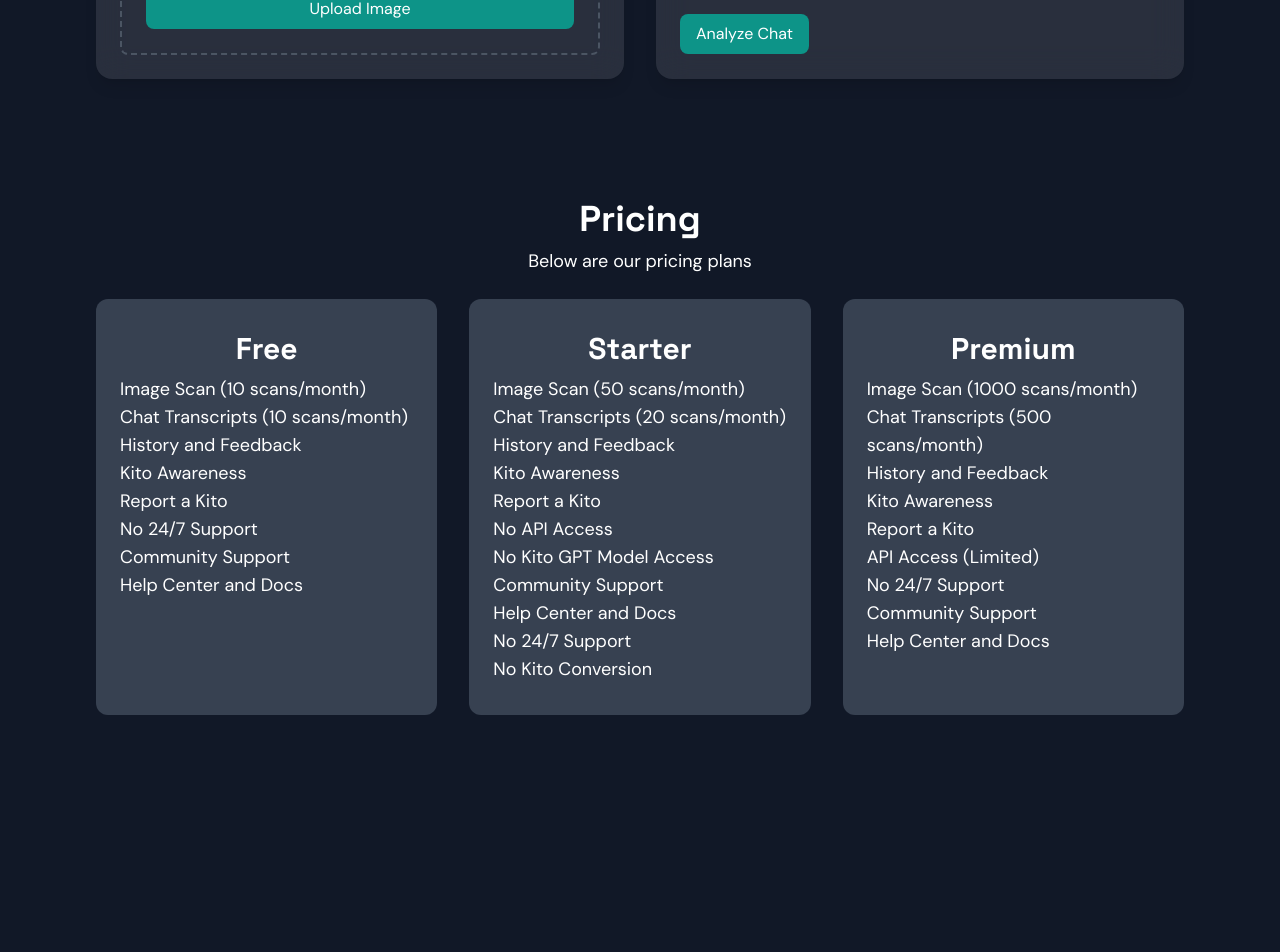
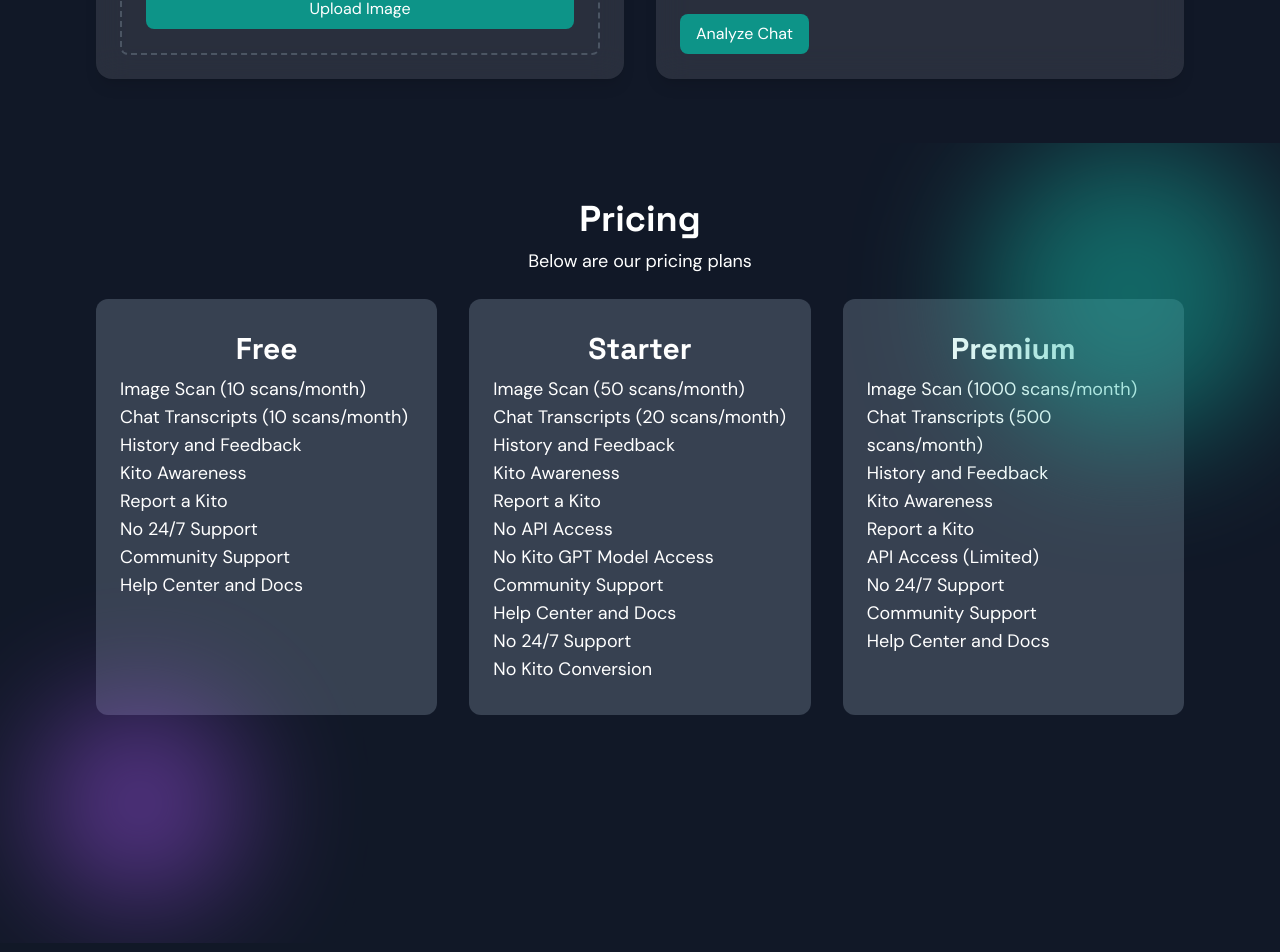
Before and after one commit to CodeGallantX/kitodetector-ai, a Next.js app: page / in a window 1280 px wide. Shown: the part 1569-2521 px from the top of the page. Built offline with nearby package versions, Linux system fonts and the light colour scheme.

Commit message:
UI updates

```diff
--- a/app/components/FAQs.jsx
+++ b/app/components/FAQs.jsx
@@ -35,7 +35,7 @@ const FAQ = () => {
             <button
               onClick={() => toggleFaq(index)}
               className={`w-full text-left py-4 px-6 flex justify-between items-center rounded-xl font-bold transition-all duration-300 ${
-                activeIndex === index ? "bg-teal-600 text-white" : "bg-gray-100 text-gray-900"
+                activeIndex === index ? "bg-teal-600 text-white rounded-t-xl rounded-b-none" : "bg-gray-100 text-gray-900"
               }`}
             >
               <span>{faq.question}</span>
@@ -49,7 +49,7 @@ const FAQ = () => {
             {/* Answer Section */}
             <div
               className={`overflow-hidden transition-all duration-500 ease-in-out ${
-                activeIndex === index ? "max-h-56 opacity-100 py-4 px-6 bg-white rounded-b-xl" : "max-h-0 opacity-0"
+                activeIndex === index ? "max-h-40 opacity-100 py-4 px-6 bg-white rounded-b-xl" : "max-h-0 opacity-0"
               }`}
             >
               <p className="text-gray-700">{faq.answer}</p>
--- a/app/components/Pricing.jsx
+++ b/app/components/Pricing.jsx
@@ -49,10 +49,32 @@ const pricingPlans = [
 
 const Pricing = () => {
     return (
-        <div id="pricing" className="px-6 md:px-8 lg:px-16 xl:px-24 bg-gray-900 min-h-screen text-white py-14">
+        <div id="pricing" className="relative px-6 md:px-8 lg:px-16 xl:px-24 bg-gray-900 min-h-screen text-white py-14">
+            {/* Background Blurry Blobs */}
+            <div className="absolute inset-0 overflow-hidden">
+                <div
+                    className="absolute w-[300px] h-[300px] bg-teal-500 rounded-full filter blur-3xl opacity-50 right-0"
+                    initial={{ x: "-30%", y: "-20%", scale: 1 }}
+                    animate={{ x: ["-20%", "10%", "-10%"], y: ["0%", "30%", "-10%"], scale: [1, 1.2, 1] }}
+                    transition={{ duration: 4, repeat: Infinity, ease: "easeInOut" }}
+                />
+                <div
+                    className="absolute w-[200px] h-[200px] bg-purple-500 rounded-full filter blur-3xl opacity-50 bottom-10 left-10"
+                    initial={{ x: "30%", y: "20%", scale: 1 }}
+                    animate={{ x: ["20%", "-10%", "15%"], y: ["10%", "-15%", "10%"], scale: [1, 1.3, 1] }}
+                    transition={{ duration: 4, repeat: Infinity, ease: "easeInOut" }}
+                />
+                <div
+                    className="absolute w-[250px] h-[250px] bg-pink-600 rounded-full filter blur-3xl opacity-50 top-0 left-0 hidden"
+                initial={{ x: "-20%", y: "30%", scale: 1 }}
+                animate={{ x: ["-15%", "15%", "-10%"], y: ["30%", "10%", "20%"], scale: [1, 1.1, 1] }}
+                transition={{ duration: 4, repeat: Infinity, ease: "easeInOut" }}
+                />
+            </div>
+
             <h1 className="text-center text-4xl font-bold">Pricing</h1>
             <p className="text-center text-lg mt-2">Below are our pricing plans</p>
-            <div className="grid grid-cols-1 sm:grid-cols-2 lg:grid-cols-3 mt-6 gap-8 justify-center">
+            <div className="grid grid-cols-1 sm:grid-cols-2 lg:grid-cols-3 mt-6 gap-8 justify-center z-10">
                 {pricingPlans.map((plans, index) =>
                     <div key={index} className="bg-gray-700 px-6
                      py-8 rounded-xl w-full max-w-sm hover:bg-teal-600 transition-all duration-300 ease-in-out cursor-default">
```
